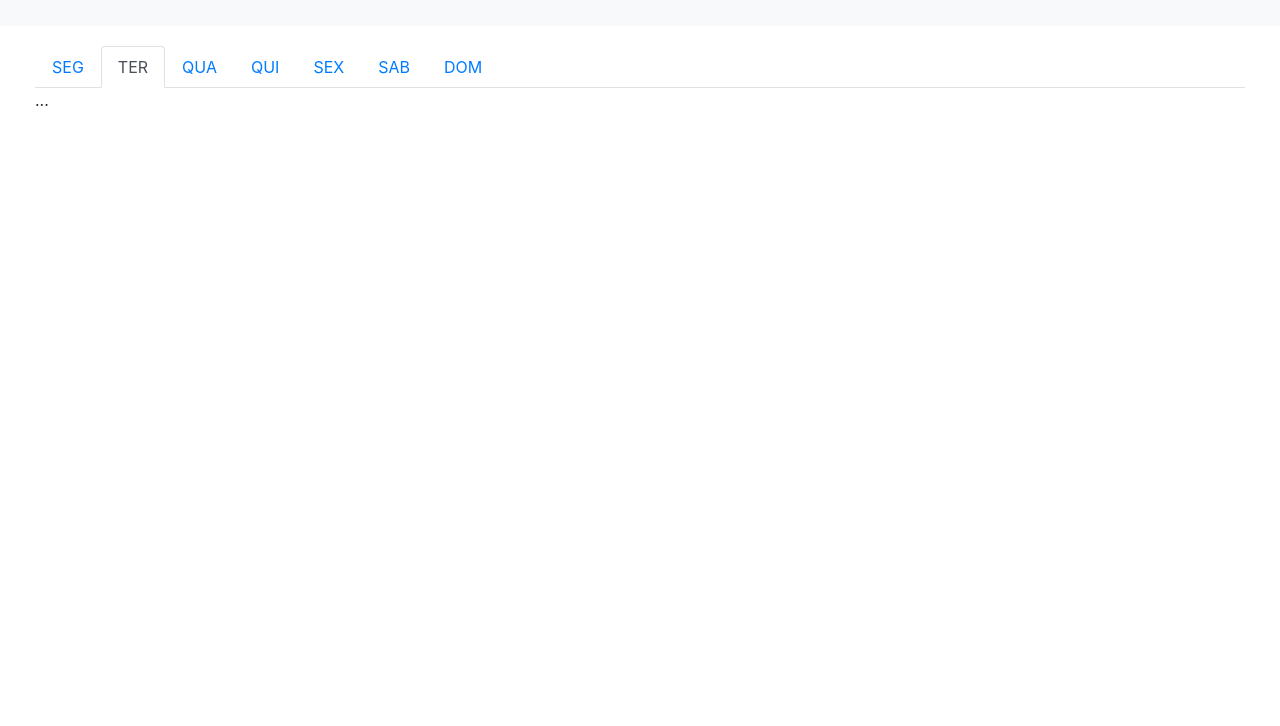
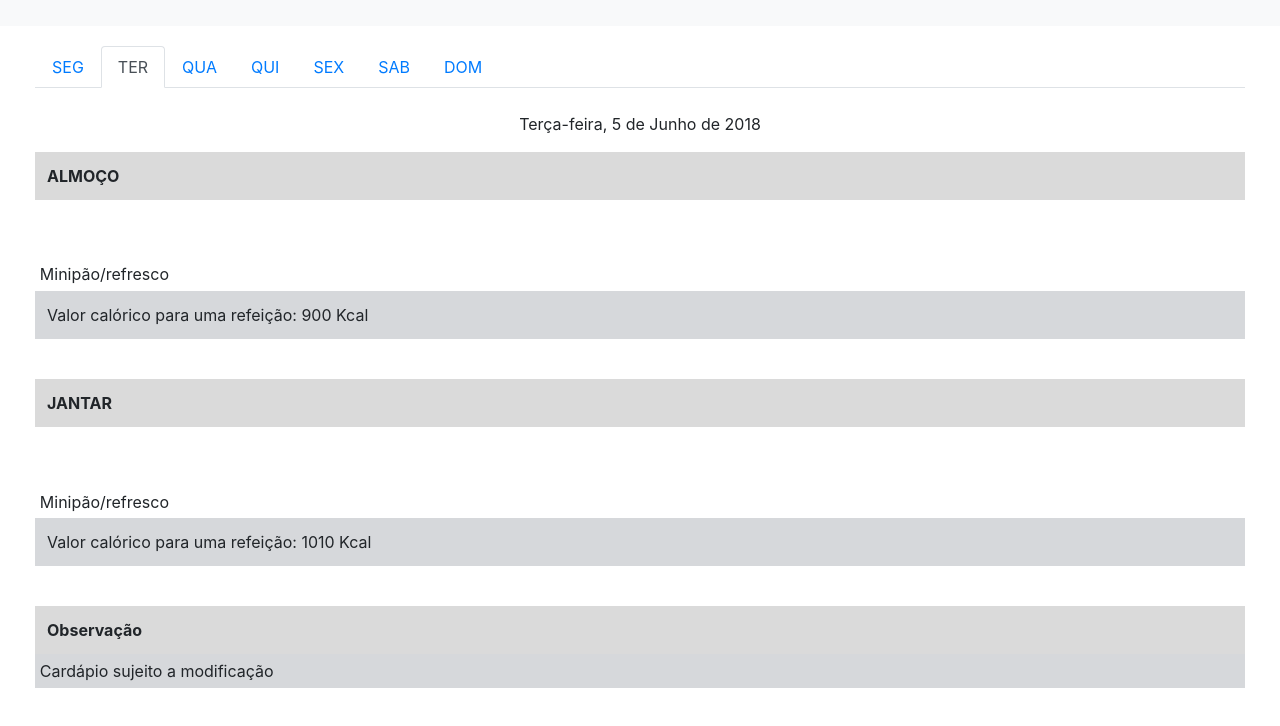
Before and after one commit to renatabrasil/template-app, a website: page index.html in a window 1280 px wide. Both pictures are taken after a click on the tab "TER". Drawn offline with nearby package versions, Linux system fonts and the light colour scheme; a web font is replaced by a local one.

Commit message:
Adicionou os icones de almoco e janta

```diff
--- a/index.html
+++ b/index.html
@@ -66,23 +66,23 @@
             <div class="container-fluid">
               <nav>
                 <div class="nav nav-tabs" id="nav-tab" role="tablist">
-                  <a class="nav-item nav-link active" id="nav-home-tab" data-toggle="tab" href="#nav-home" role="tab" aria-controls="nav-home" aria-selected="true">SEG</a>
-                  <a class="nav-item nav-link" id="nav-profile-tab" data-toggle="tab" href="#nav-profile" role="tab" aria-controls="nav-profile" aria-selected="false">TER</a>
-                  <a class="nav-item nav-link" id="nav-contact-tab" data-toggle="tab" href="#nav-contact" role="tab" aria-controls="nav-contact" aria-selected="false">QUA</a>
-                  <a class="nav-item nav-link" id="nav-contact-tab" data-toggle="tab" href="#nav-contact" role="tab" aria-controls="nav-contact" aria-selected="false">QUI</a>
-                  <a class="nav-item nav-link" id="nav-contact-tab" data-toggle="tab" href="#nav-contact" role="tab" aria-controls="nav-contact" aria-selected="false">SEX</a>
-                  <a class="nav-item nav-link" id="nav-contact-tab" data-toggle="tab" href="#nav-contact" role="tab" aria-controls="nav-contact" aria-selected="false">SAB</a>
-                  <a class="nav-item nav-link" id="nav-contact-tab" data-toggle="tab" href="#nav-contact" role="tab" aria-controls="nav-contact" aria-selected="false">DOM</a>
+                  <a class="nav-item nav-link active" id="nav-seg-tab" data-toggle="tab" href="#nav-seg" role="tab" aria-controls="nav-seg" aria-selected="true">SEG</a>
+                  <a class="nav-item nav-link" id="nav-ter-tab" data-toggle="tab" href="#nav-ter" role="tab" aria-controls="nav-terc" aria-selected="false">TER</a>
+                  <a class="nav-item nav-link" id="nav-qua-tab" data-toggle="tab" href="#nav-qua" role="tab" aria-controls="nav-qua" aria-selected="false">QUA</a>
+                  <a class="nav-item nav-link" id="nav-qui-tab" data-toggle="tab" href="#nav-qui" role="tab" aria-controls="nav-qui" aria-selected="false">QUI</a>
+                  <a class="nav-item nav-link" id="nav-sex-tab" data-toggle="tab" href="#nav-sex" role="tab" aria-controls="nav-sex" aria-selected="false">SEX</a>
+                  <a class="nav-item nav-link" id="nav-sab-tab" data-toggle="tab" href="#nav-sab" role="tab" aria-controls="nav-sab" aria-selected="false">SAB</a>
+                  <a class="nav-item nav-link" id="nav-dom-tab" data-toggle="tab" href="#nav-dom" role="tab" aria-controls="nav-dom" aria-selected="false">DOM</a>
                 </div>
               </nav>
               <div class="tab-content" id="nav-tabContent">
-                <div class="tab-pane fade show active" id="nav-home" role="tabpanel" aria-labelledby="nav-home-tab">
+                <div class="tab-pane fade show active" id="nav-seg" role="tabpanel" aria-labelledby="nav-seg-tab">
                   <br/>
                   <p style="text-align: center;">Segunda-feira, 4 de Junho de 2018</p>
                   <table class="table table-borderless">
                     <!-- On rows -->
                     <tr class="table-active">
-                      <th>ALMOÇO</th>
+                      <th><span class="oi oi-sun"></span> ALMOÇO</th>
                     </tr>
 
 
@@ -118,7 +118,7 @@
                   <table class="table table-borderless">
                     <!-- On rows -->
                     <tr class="table-active">
-                      <th>JANTAR</th>
+                      <th><span class="oi oi-moon"></span> JANTAR</th>
                     </tr>
 
 
@@ -166,8 +166,96 @@
 
 
 
-                <div class="tab-pane fade" id="nav-profile" role="tabpanel" aria-labelledby="nav-profile-tab">...</div>
-                <div class="tab-pane fade" id="nav-contact" role="tabpanel" aria-labelledby="nav-contact-tab">...</div>
+                <div class="tab-pane fade" id="nav-ter" role="tabpanel" aria-labelledby="nav-ter-tab">
+                  <br/>
+                  <p style="text-align: center;">Terça-feira, 5 de Junho de 2018</p>
+                  <table class="table table-borderless">
+                    <!-- On rows -->
+                    <tr class="table-active">
+                      <th><span class="oi oi-sun"></span> ALMOÇO</th>
+                    </tr>
+
+
+                    <!-- On cells (`td` or `th`) -->
+                    <tr class="table-sm">
+                      <td></td>
+                    </tr>
+                    <tr class="table-sm">
+                      <td></td>
+                    </tr>
+                    <tr class="table-sm">
+                      <td></td>
+                    </tr>
+                    <tr class="table-sm">
+                      <td></td>
+                    </tr>
+                    <tr class="table-sm">
+                      <td></td>
+                    </tr>
+                    <tr class="table-sm">
+                      <td></td>
+                    </tr>
+                    <tr class="table-sm">
+                      <td>Minipão/refresco</td>
+                    </tr>
+                    <tr class="table-secondary">
+                      <td>Valor calórico para uma refeição: 900 Kcal</td>
+                    </tr>
+                  </table>
+
+                  <br/>
+
+                  <table class="table table-borderless">
+                    <!-- On rows -->
+                    <tr class="table-active">
+                      <th><span class="oi oi-moon"></span> JANTAR</th>
+                    </tr>
+
+
+                    <!-- On cells (`td` or `th`) -->
+                    <tr class="table-sm">
+                      <td></td>
+                    </tr>
+                    <tr class="table-sm">
+                      <td></td>
+                    </tr>
+                    <tr class="table-sm">
+                      <td></td>
+                    </tr>
+                    <tr class="table-sm">
+                      <td></td>
+                    </tr>
+                    <tr class="table-sm">
+                      <td></td>
+                    </tr>
+                    <tr class="table-sm">
+                      <td></td>
+                    </tr>
+                    <tr class="table-sm">
+                      <td>Minipão/refresco</td>
+                    </tr>
+                    <tr class="table-secondary">
+                      <td>Valor calórico para uma refeição: 1010 Kcal</td>
+                    </tr>
+                  </table>
+
+                  <br/>
+
+                  <table class="table table-borderless">
+                    <!-- On rows -->
+                    <tr class="table-active">
+                      <th>Observação</th>
+                    </tr>
+
+                    <tr class="table-secondary table-sm">
+                      <td>Cardápio sujeito a modificação</td>
+                    </tr>
+                  </table>
+
+                </div>
+                <div class="tab-pane fade" id="nav-qua" role="tabpanel" aria-labelledby="nav-qua-tab">
+                  Cardápio
+                </div>
               </div>
 
 
```
